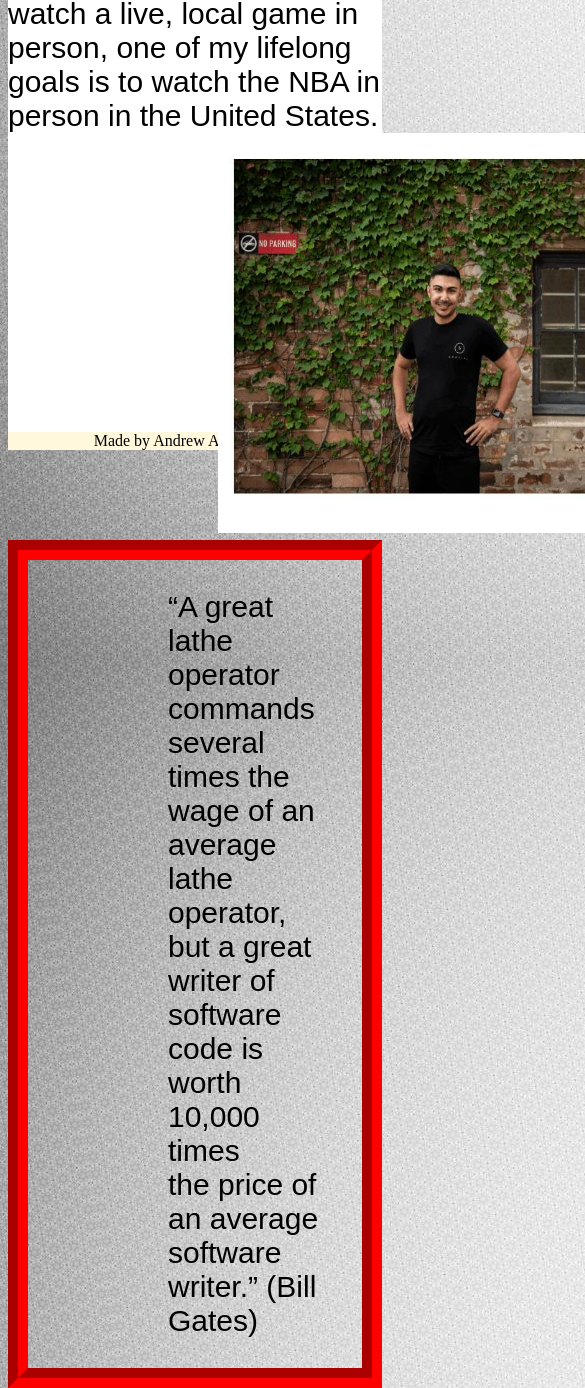
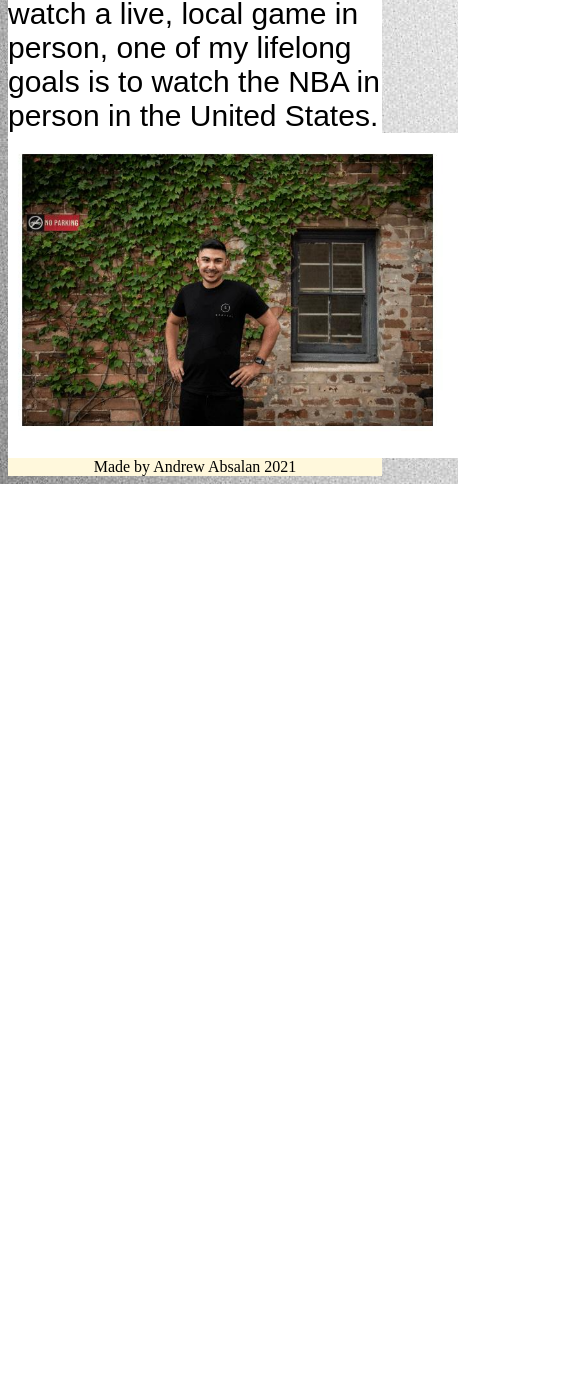
Before and after one commit to andrewabsa/myportfolio, a plain HTML site: page about.html in a window 390 px wide. Shown: the part 940-2328 px from the top of the page, 585 px wide, since content can reach past the window. After the commit the page ends 1424 px from the top, so only its background shows below. Drawn offline with Linux system fonts and the light colour scheme.

Commit message:
responsivity

```diff
--- a/about.html
+++ b/about.html
@@ -31,13 +31,9 @@
                 Basketball.<br><br>When I have time I like to watch a live, local game
                 in person, one of my lifelong goals is to watch the NBA in person
                 in the United States. </article>
-            <img class="ampic" src="aboutmepic.png" alt="a picture of the author" style="height: 400px; width:500px;">
-                <aside class="quote">
-                    <blockquote>“A great lathe operator commands several times the wage of an average<br>
-                        lathe operator, but a great writer of software code is worth 10,000 times<br>
-                        the price of an average software writer.”
-                        (Bill Gates)</blockquote>
-                    </aside>
+            <img class="ampic" src="aboutmepic.png" alt="a picture of the author" style="height: 325px; width:450px;">
+            <h2></h2>
+
         </div>
         <div class="footer">Made by Andrew Absalan 2021</div>
 
--- a/aboutstyles.css
+++ b/aboutstyles.css
@@ -55,15 +55,8 @@ li a:hover{
   h1{
       font-size: 28px;
       text-decoration: underline;
-  }
-  .quote{
-      float: right;
-      padding-left: 100px;
-      border: red;
-      border-style: groove;
-      border-width: 20px;
 }
 .ampic{
-    position: relative;
-    padding-left: 210px;
+    float: left;
+
 }
```
